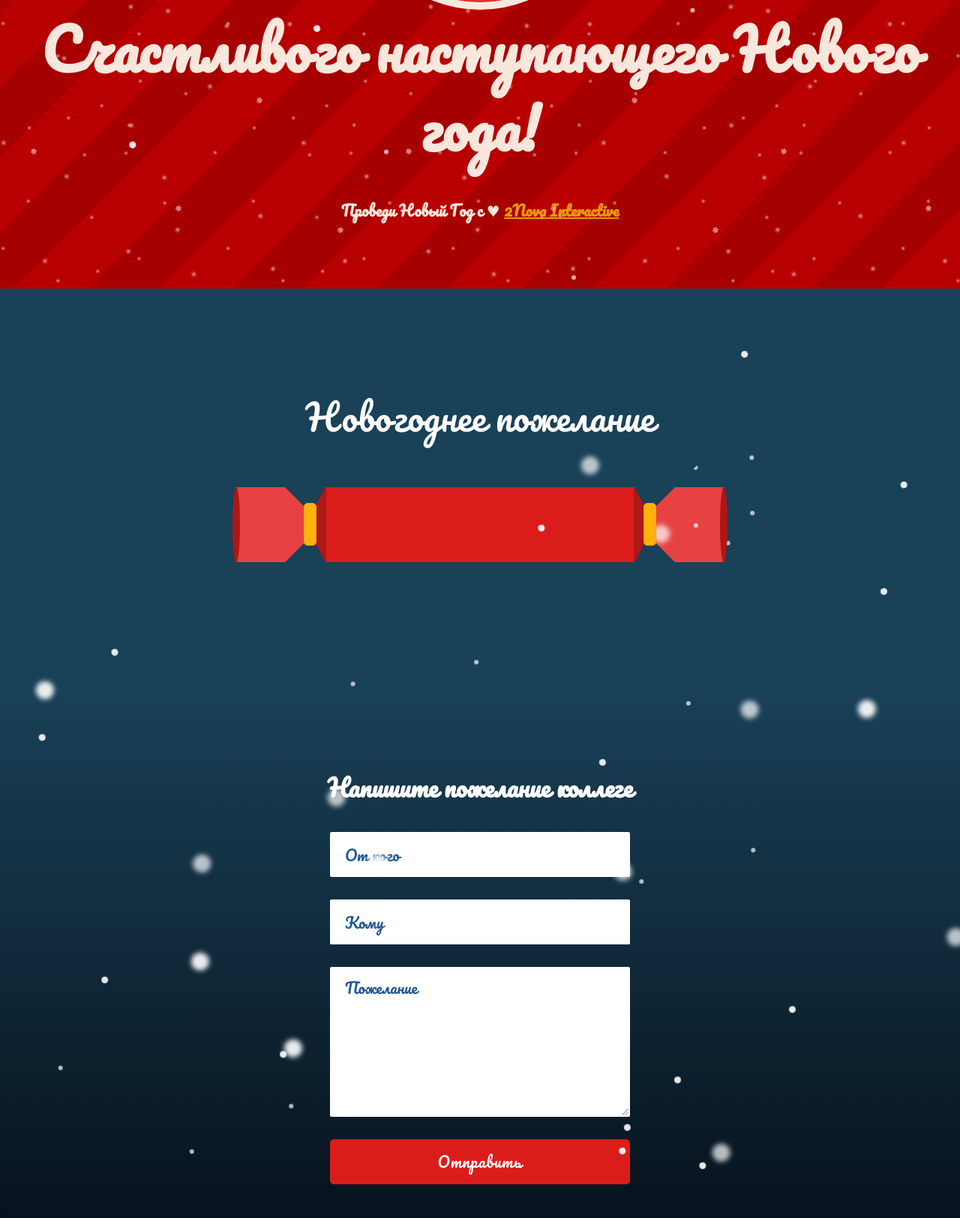
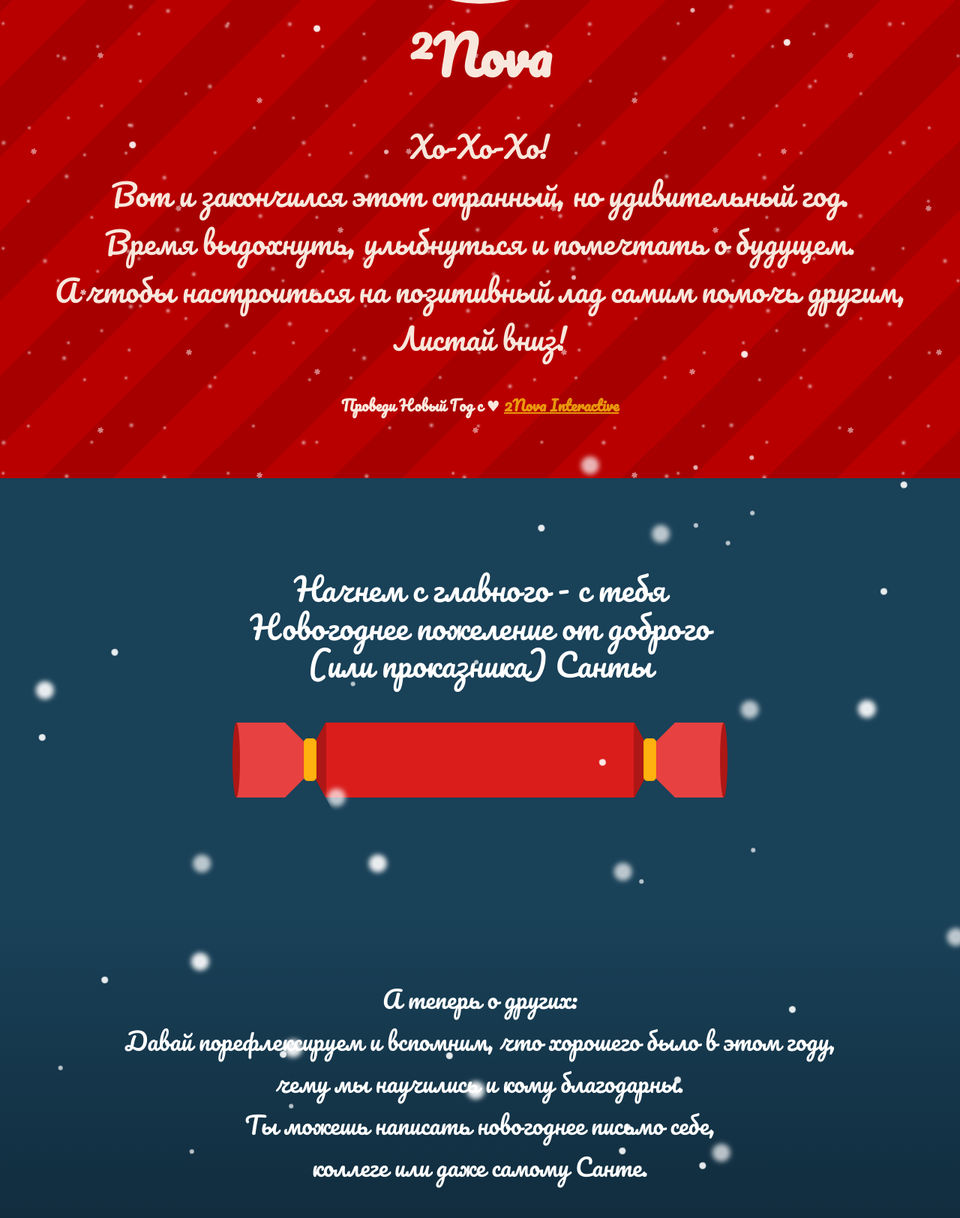
Before and after one commit to shtirlizc/2nova2020new-year, a plain HTML site: page index.html in a window 1280 px wide. Shown: the part 415-2040 px from the top of the page at 75% size. Drawn offline with nearby package versions, Linux system fonts and the light colour scheme; animation ran at ten frames a second.

Commit message:
add texts

```diff
--- a/css/form.css
+++ b/css/form.css
@@ -10,10 +10,17 @@
 }
 
 .form__title {
+  text-align: center;
+  padding: 0 20px;
+}
+
+.form__title p {
   font-size: 32px;
+  margin: 0;
 }
 
 .form__items {
+  margin-top: 50px;
 }
 
 .form__item {
--- a/css/santa.css
+++ b/css/santa.css
@@ -2,6 +2,7 @@
   display: grid;
   place-items: center;
   min-height: 100vh;
+  padding: 10vh 0;
 }
 
 .start__content {
@@ -307,9 +308,20 @@
 
 .start__title {
   font-style: normal;
-  font-size: 75px;
+  font-size: 70px;
   margin: 0;
   line-height: 1.4em;
+}
+
+.start__desc {
+  margin-top: 40px;
+}
+
+.start__desc p {
+  font-size: 40px;
+
+  line-height: 1.6em;
+  margin: 0;
 }
 
 .start__copyright {
--- a/css/wish.css
+++ b/css/wish.css
@@ -5,7 +5,8 @@
 
 .wish .hover-me-text {
   text-align: center;
-  font-size: 48px;
+  font-size: 42px;
+  line-height: 1.2em;
   color: white;
   margin-bottom: 30px;
 }
--- a/index.html
+++ b/index.html
@@ -38,7 +38,14 @@
           </div>
         </div>
         <div class="start__message">
-          <h1 class="start__title">Счастливого наступающего Нового года!</h1>
+          <h1 class="start__title"><sup>2</sup>Nova</h1>
+          <div class="start__desc">
+            <p>Хо-Хо-Хо!</p>
+            <p>Вот и закончился этот странный, но удивительный год.</p>
+            <p>Время выдохнуть, улыбнуться и помечтать о будущем.</p>
+            <p>А чтобы настроиться на позитивный лад самим помочь другим,</p>
+            <p>Листай вниз!</p>
+          </div>
           <h2 class="start__copyright">
             Проведи Новый Год с ♥
             <a href="https://2nova.ru" target="_blank">2Nova Interactive</a>
@@ -48,7 +55,11 @@
     </div>
 
     <div class="wish">
-      <p class="hover-me-text">Новогоднее пожелание</p>
+      <p class="hover-me-text">
+        Начнем с главного - с тебя <br />
+        Новогоднее пожеление от доброго <br />
+        (или проказника) Санты
+      </p>
       <div class="cracker" id="cracker">
         <div class="cracker-message">
           <div class="cracker-message__inner">Ты не умрешь одиноким!</div>
@@ -91,7 +102,17 @@
     <div class="message js-success" style="display: none">Спасибо!</div>
 
     <div class="form">
-      <h3 class="form__title">Напишите пожелание коллеге</h3>
+      <div class="form__title">
+        <p>А теперь о других:</p>
+        <p>
+          Давай порефлексируем и вспомним, что хорошего было в этом году,<br />
+          чему мы научились и кому благодарны.
+        </p>
+        <p>
+          Ты можешь написать новогоднее письмо себе,<br />
+          коллеге или даже самому Санте.
+        </p>
+      </div>
       <div class="subscribe-error" style="display: none">
         Проверьте, пожалуйста, верно&nbsp;ли вы&nbsp;заполнили поля.
       </div>
```
